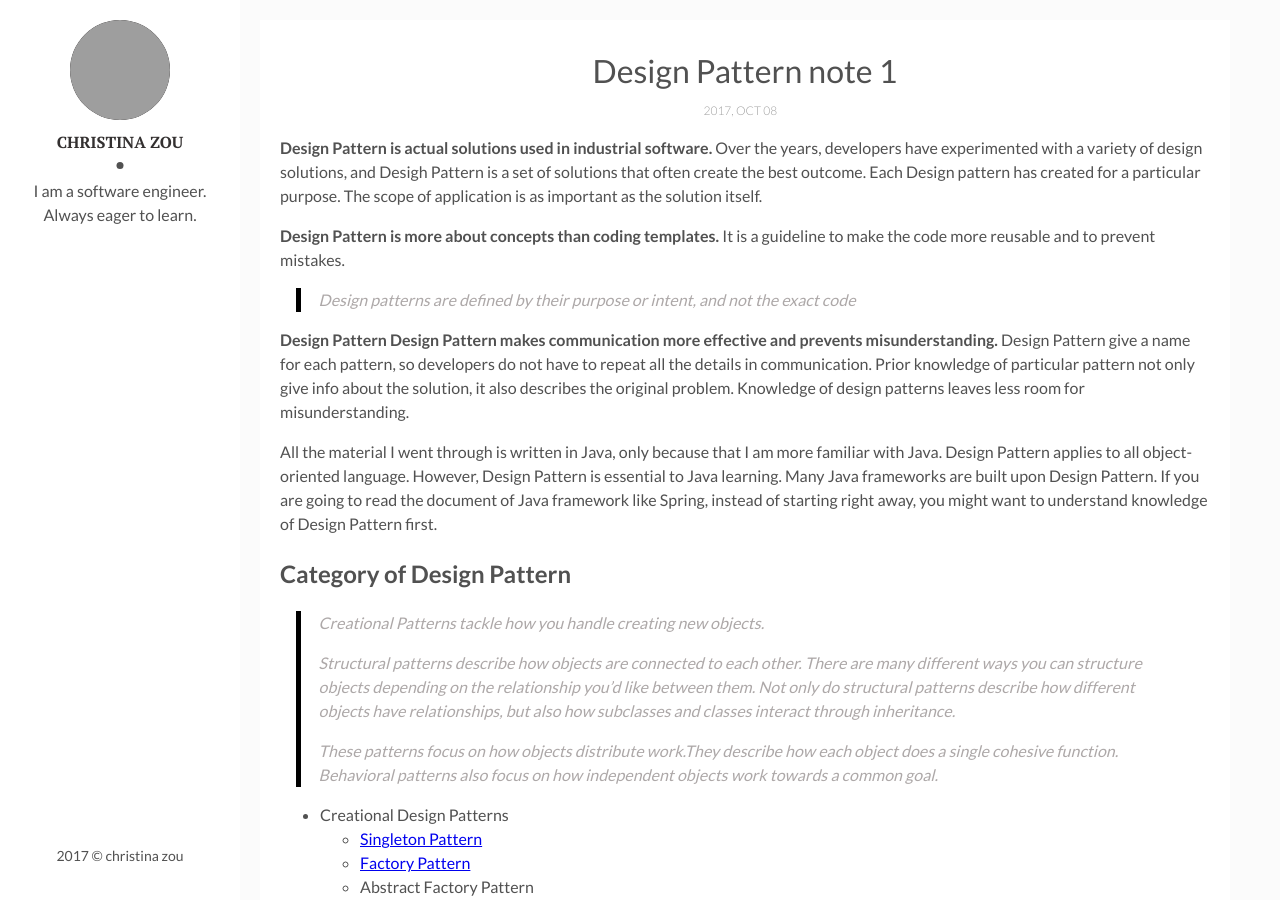
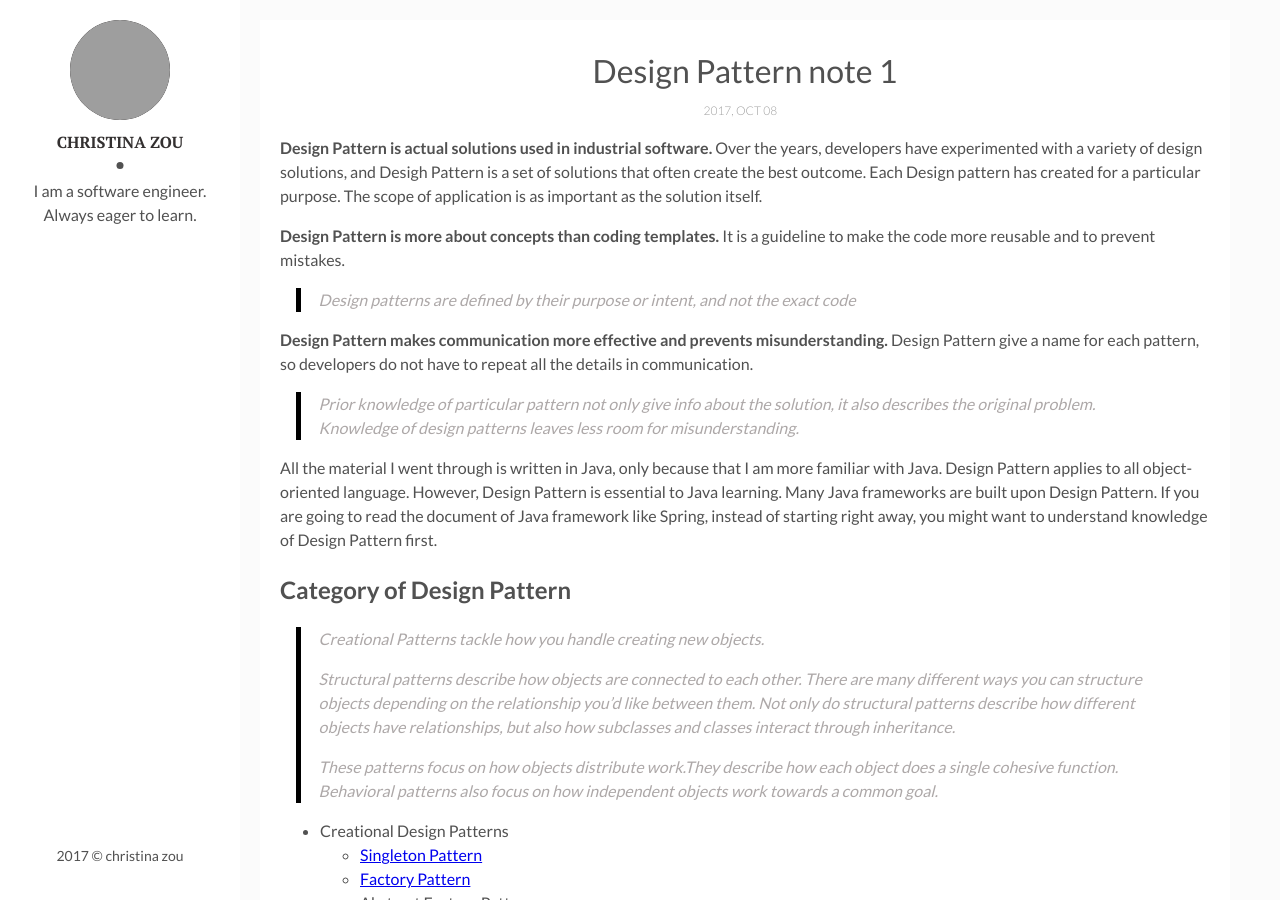
Before and after one commit to christinazou/christinazou.github.io, a Jekyll site: the page built from _posts/2017-10-08-Design-pattern-note-1.markdown, in a window 1280 px wide and 900 px high. Built offline with Jekyll 4.4.1, drawn with Linux system fonts in a browser that asks for light colours; some of the changed text lies outside the part shown; grey boxes are pictures that could not be loaded.

Commit message:
no message

```diff
--- a/_posts/2017-10-08-Design-pattern-note-1.markdown
+++ b/_posts/2017-10-08-Design-pattern-note-1.markdown
@@ -11,7 +11,8 @@ tags: [Design Pattern]
 **Design Pattern is more about concepts than coding templates.** It is a guideline to make the code more reusable and to prevent mistakes.
 >Design patterns are defined by their purpose or intent, and not the exact code
 
-**Design Pattern Design Pattern makes communication more effective and prevents misunderstanding.** Design Pattern give a name for each pattern, so developers do not have to repeat all the details in communication. Prior knowledge of particular pattern not only give info about the solution, it also describes the original problem. Knowledge of design patterns leaves less room for misunderstanding.
+**Design Pattern makes communication more effective and prevents misunderstanding.** Design Pattern give a name for each pattern, so developers do not have to repeat all the details in communication.
+>Prior knowledge of particular pattern not only give info about the solution, it also describes the original problem. Knowledge of design patterns leaves less room for misunderstanding.
 
 All the material I went through is written in Java, only because that I am more familiar with Java. Design Pattern applies to all object-oriented language. However, Design Pattern is essential to Java learning. Many Java frameworks are built upon Design Pattern. If you are going to read the document of Java framework like Spring, instead of starting right away, you might want to understand knowledge of Design Pattern first.
 
@@ -83,7 +84,7 @@ key elements:
 
 ## Adapter Pattern
 
-Generally the adapter pattern transforms one interface into another. The adapter pattern is usually used when you don't have control over the original class.
+>Generally the adapter pattern transforms one interface into another. The adapter pattern is usually used when you don't have control over the original class.
 
 One way to implement Adapter Pattern is to use wrapper classes that implement a unified interface to wrap the original classes.
 
```
Also changed, not shown: other parts of _posts/2017-10-08-Design-pattern-note-1.markdown (+2 -2 lines).
